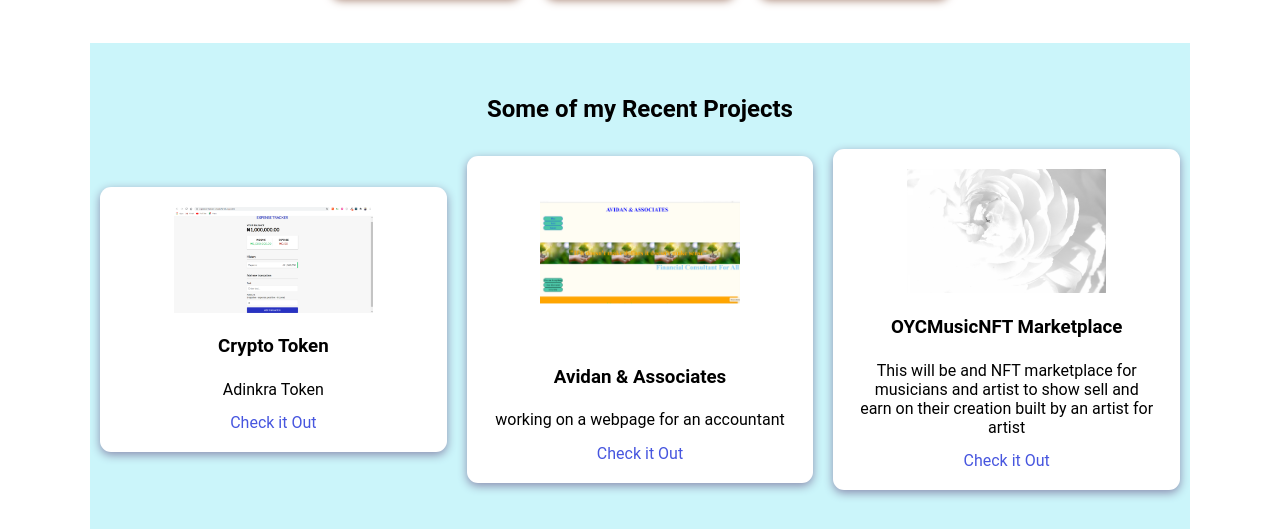
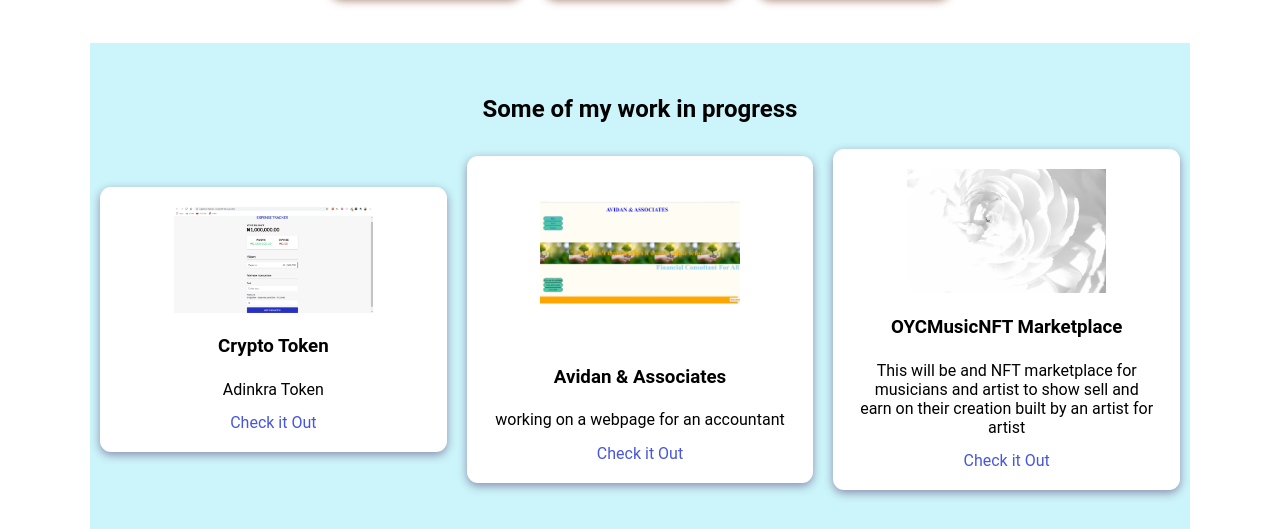
Before and after one commit to Freedomticket/myport-f, a plain HTML site: page index.html in a window 1280 px wide. Shown: the part 1592-2121 px from the top of the page. Drawn offline with nearby package versions, Linux system fonts and the light colour scheme; a script that the page names is missing.

Commit message:
change to main

```diff
--- a/index.html
+++ b/index.html
@@ -231,7 +231,7 @@
 
     <!-- Projects section -->
     <section class="projects" id="projects">
-      <h2 class="projects-title">Some of my Recent Projects</h2>
+      <h2 class="projects-title">Some of my work in progress</h2>
       <div class="projects-container">
         <div class="project-container project-card">
           <img
```
